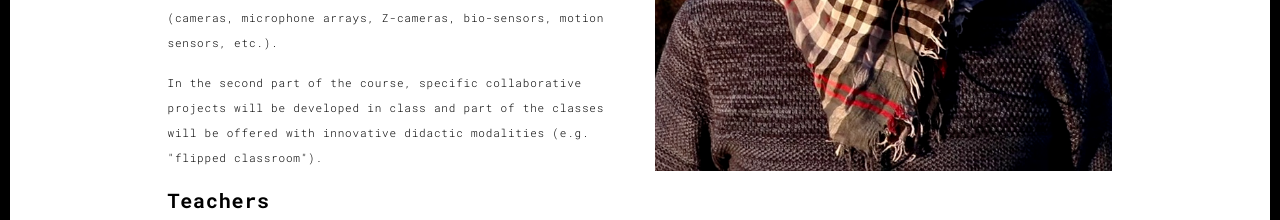
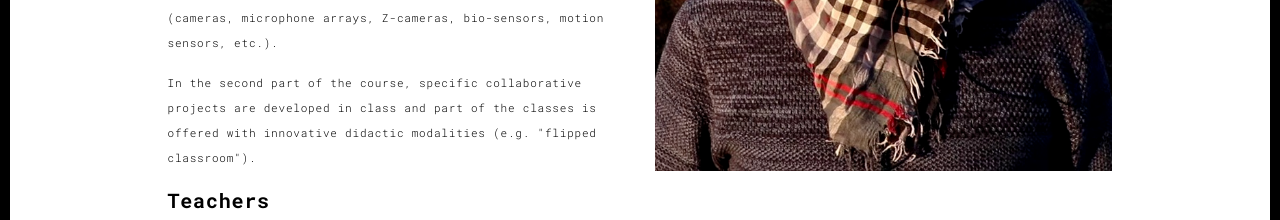
Before and after one commit to mae-creative-pc/mae-creative-pc.github.io, a plain HTML site: page about.html in a window 1280 px wide. Shown: the part 523-743 px from the top of the page. Drawn offline with Linux system fonts and the light colour scheme.

Commit message:
Update about.html
fixed future to present in description

```diff
--- a/about.html
+++ b/about.html
@@ -64,7 +64,7 @@
                   <h3>The course</h3>
                   <p>The course is aimed at providing the necessary background and expertise for developing software applications supporting and enhancing artistic and creative performances, installations, etc. The course covers multi-modal applications, with particular emphasis on music production and performance.</p>
                   <p>The first part of the course is devoted to developing methodologies for developing software devoted to multimodal interactive applications, involving various platforms of interest (e.g. EyesWeb, Supercollider, Processing, Openframework, ) based on a wide range of multimodal sensors (cameras, microphone arrays, Z-cameras, bio-sensors, motion sensors, etc.). </p>
-                  <p>In the second part of the course, specific collaborative projects will be developed in class and part of the classes will be offered with innovative didactic modalities (e.g. "flipped classroom").</p>
+                  <p>In the second part of the course, specific collaborative projects are developed in class and part of the classes is offered with innovative didactic modalities (e.g. "flipped classroom").</p>
 
                   <h3>Teachers</h3>
                   <h4>Massimiliano Zanoni, Lecturer</h4>
```
